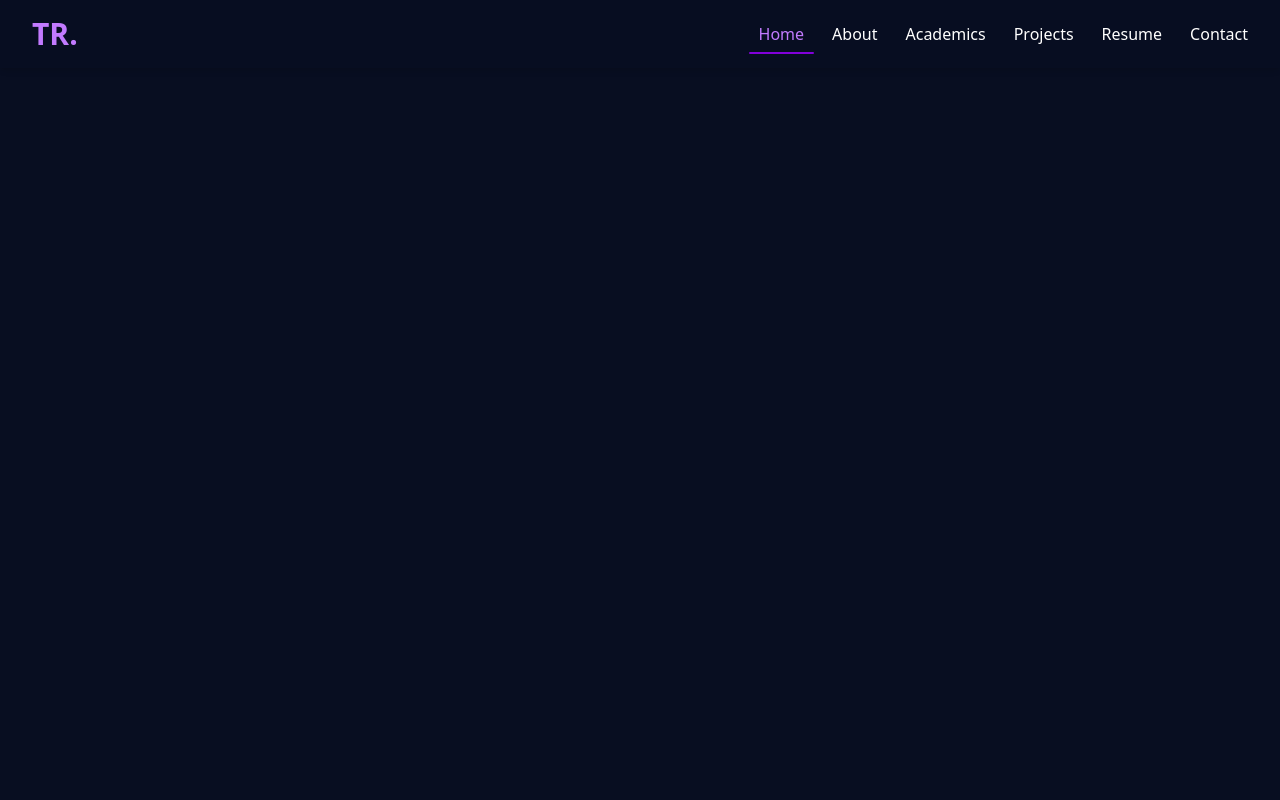
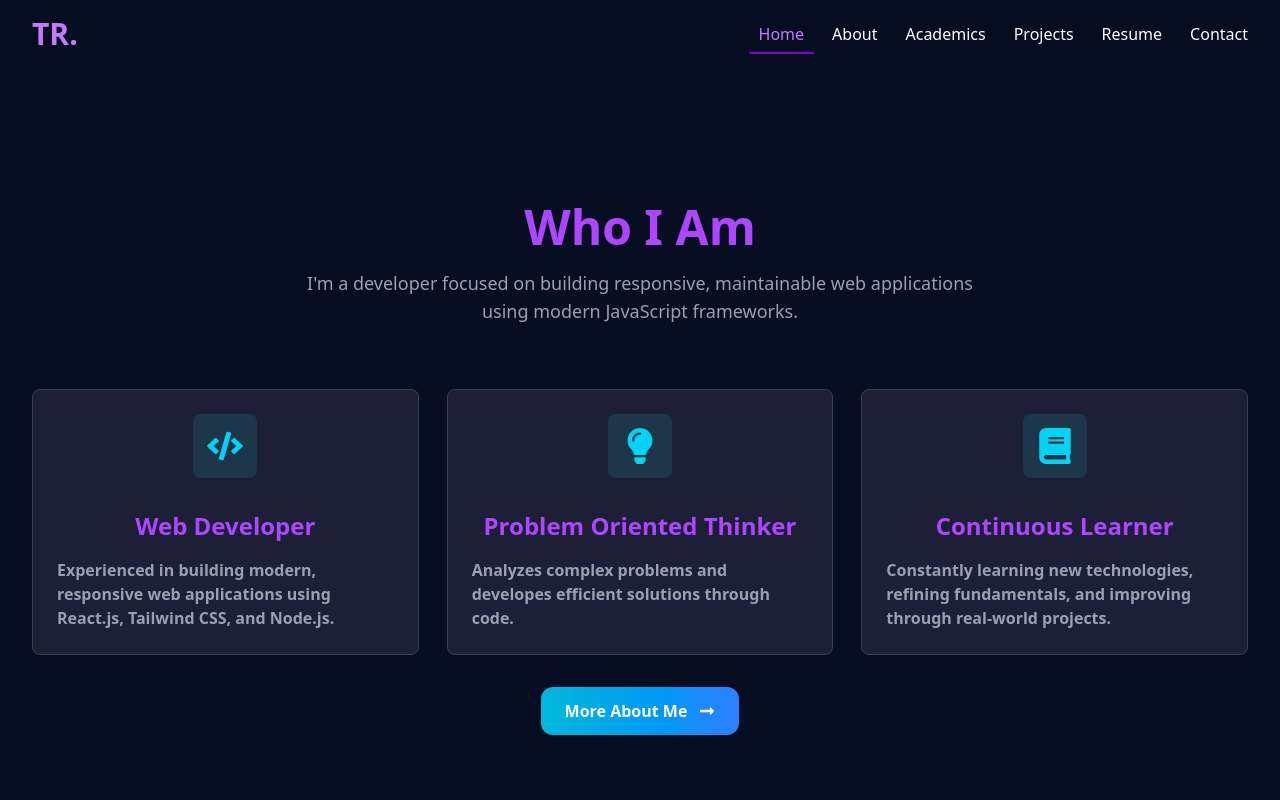
Before and after one commit to Tanmayraj503/react-project-card, a React (Vite) app: page / in a window 1280 px wide. Shown: the top 800 px of the page. Built offline with nearby package versions, Linux system fonts and the light colour scheme.

Commit message:
techstack and abouthome section completion

```diff
--- a/src/components/AboutHome.jsx
+++ b/src/components/AboutHome.jsx
@@ -15,7 +15,7 @@ export default function AboutHome() {
     ];
 
     return (
-        <section className="About-home mt-320 px-6 py-16">
+        <section className="About-home mt-32 px-8 py-18">
             <div className="text-center">
                 <motion.h1 className="md:text-[48px] text-4xl font-bold text-purple-500 mb-4"
                     initial={{ opacity: 0, y: 20 }}
```
